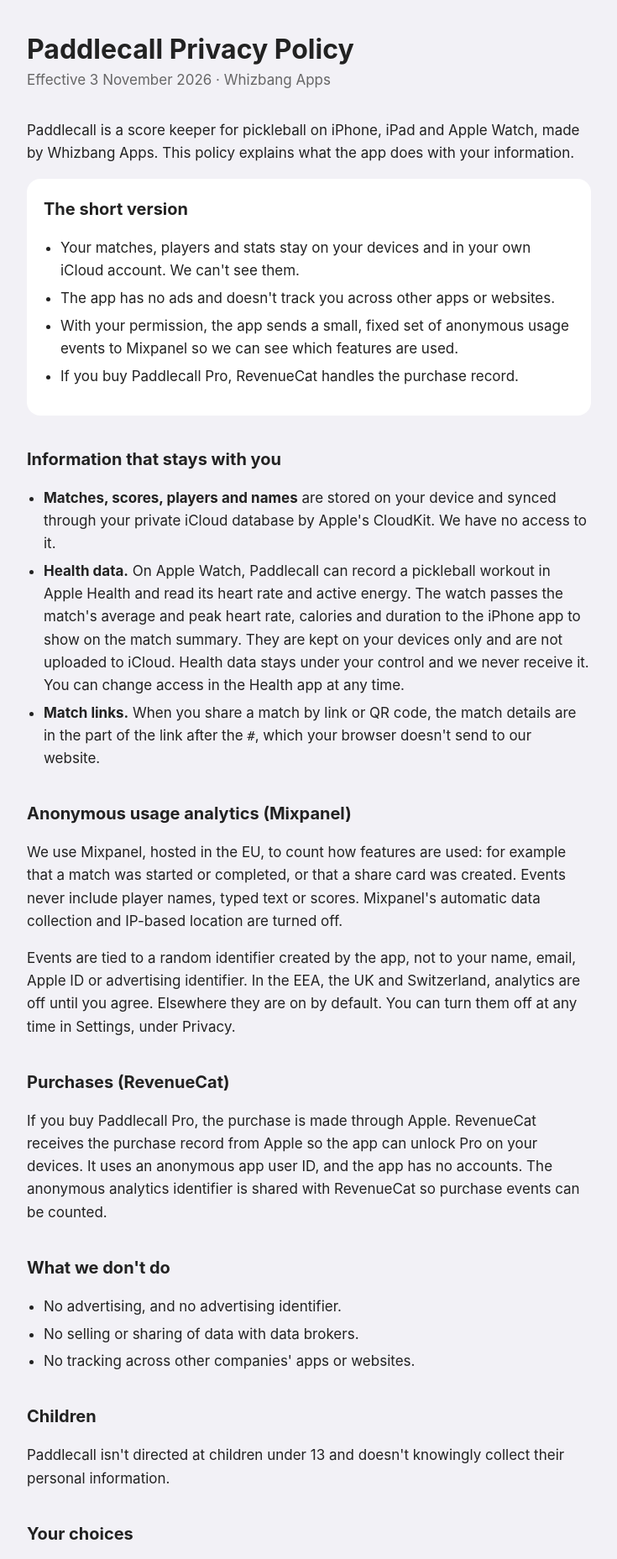
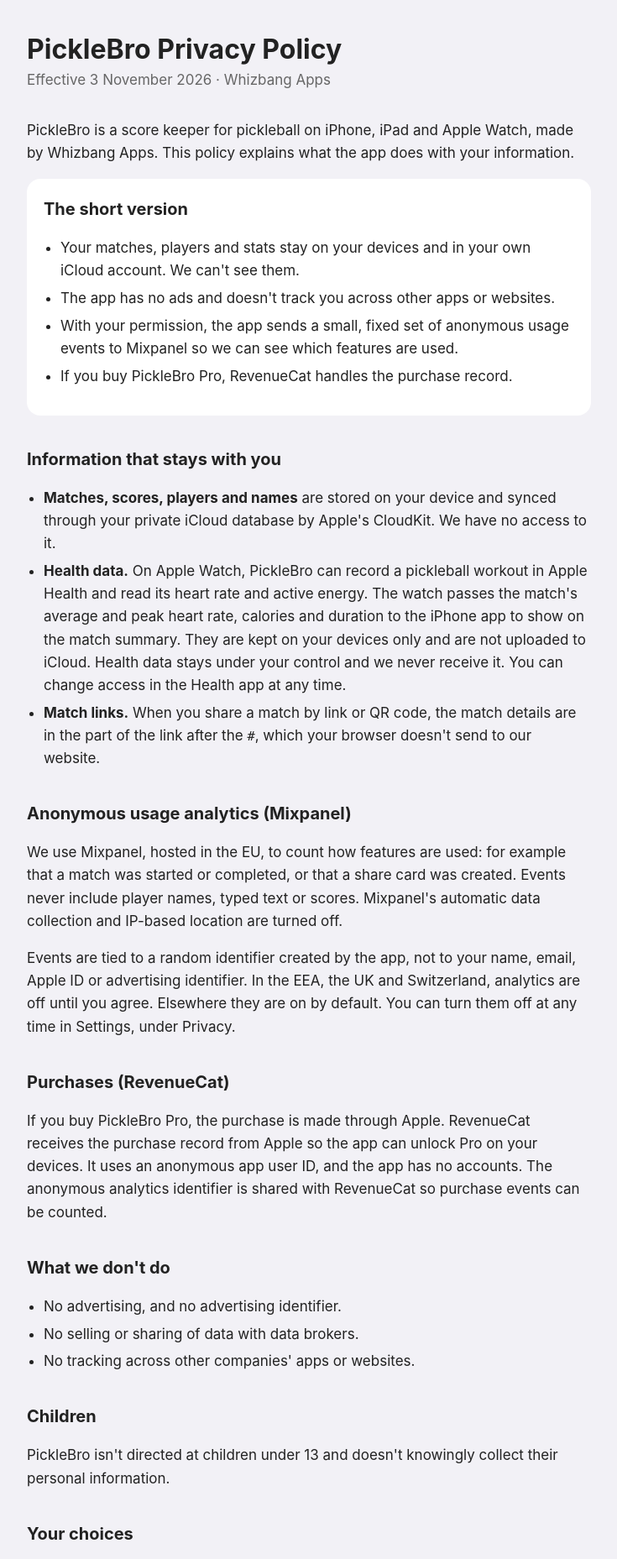
Before and after one commit to markhmwong/whizbangsite, a plain HTML site: page pickleball/privacy.html in a window 1280 px wide. Shown: the top 1857 px of the page at 84% size, without its empty margins (272-1007 px from the left). Drawn offline with Linux system fonts and the light colour scheme.

Commit message:
Rename Paddlecall to PickleBro on the privacy policy and match page
Co-Authored-By: Claude Opus 5.5 <noreply@anthropic.com>

```diff
--- a/pickleball/privacy.html
+++ b/pickleball/privacy.html
@@ -3,8 +3,8 @@
 <head>
 <meta charset="utf-8">
 <meta name="viewport" content="width=device-width, initial-scale=1">
-<title>Paddlecall Privacy Policy</title>
-<meta name="description" content="How Paddlecall, the pickleball score keeper by Whizbang Apps, handles your information.">
+<title>PickleBro Privacy Policy</title>
+<meta name="description" content="How PickleBro, the pickleball score keeper by Whizbang Apps, handles your information.">
 <style>
   :root { color-scheme: light dark; --bg: #f2f1f6; --fg: #222; --muted: #666; --accent: #1f7a5c; --card: #fff; }
   @media (prefers-color-scheme: dark) { :root { --bg: #111; --fg: #eee; --muted: #aaa; --accent: #5cc79f; --card: #1c1c1e; } }
@@ -23,10 +23,10 @@
 </head>
 <body>
 <main>
-  <h1>Paddlecall Privacy Policy</h1>
+  <h1>PickleBro Privacy Policy</h1>
   <p class="meta">Effective 3 November 2026 · Whizbang Apps</p>
 
-  <p>Paddlecall is a score keeper for pickleball on iPhone, iPad and Apple Watch, made by Whizbang Apps. This policy explains what the app does with your information.</p>
+  <p>PickleBro is a score keeper for pickleball on iPhone, iPad and Apple Watch, made by Whizbang Apps. This policy explains what the app does with your information.</p>
 
   <section class="summary">
     <h2>The short version</h2>
@@ -34,14 +34,14 @@
       <li>Your matches, players and stats stay on your devices and in your own iCloud account. We can't see them.</li>
       <li>The app has no ads and doesn't track you across other apps or websites.</li>
       <li>With your permission, the app sends a small, fixed set of anonymous usage events to Mixpanel so we can see which features are used.</li>
-      <li>If you buy Paddlecall Pro, RevenueCat handles the purchase record.</li>
+      <li>If you buy PickleBro Pro, RevenueCat handles the purchase record.</li>
     </ul>
   </section>
 
   <h2>Information that stays with you</h2>
   <ul>
     <li><strong>Matches, scores, players and names</strong> are stored on your device and synced through your private iCloud database by Apple's CloudKit. We have no access to it.</li>
-    <li><strong>Health data.</strong> On Apple Watch, Paddlecall can record a pickleball workout in Apple Health and read its heart rate and active energy. The watch passes the match's average and peak heart rate, calories and duration to the iPhone app to show on the match summary. They are kept on your devices only and are not uploaded to iCloud. Health data stays under your control and we never receive it. You can change access in the Health app at any time.</li>
+    <li><strong>Health data.</strong> On Apple Watch, PickleBro can record a pickleball workout in Apple Health and read its heart rate and active energy. The watch passes the match's average and peak heart rate, calories and duration to the iPhone app to show on the match summary. They are kept on your devices only and are not uploaded to iCloud. Health data stays under your control and we never receive it. You can change access in the Health app at any time.</li>
     <li><strong>Match links.</strong> When you share a match by link or QR code, the match details are in the part of the link after the <code>#</code>, which your browser doesn't send to our website.</li>
   </ul>
 
@@ -50,7 +50,7 @@
   <p>Events are tied to a random identifier created by the app, not to your name, email, Apple ID or advertising identifier. In the EEA, the UK and Switzerland, analytics are off until you agree. Elsewhere they are on by default. You can turn them off at any time in Settings, under Privacy.</p>
 
   <h2>Purchases (RevenueCat)</h2>
-  <p>If you buy Paddlecall Pro, the purchase is made through Apple. RevenueCat receives the purchase record from Apple so the app can unlock Pro on your devices. It uses an anonymous app user ID, and the app has no accounts. The anonymous analytics identifier is shared with RevenueCat so purchase events can be counted.</p>
+  <p>If you buy PickleBro Pro, the purchase is made through Apple. RevenueCat receives the purchase record from Apple so the app can unlock Pro on your devices. It uses an anonymous app user ID, and the app has no accounts. The anonymous analytics identifier is shared with RevenueCat so purchase events can be counted.</p>
 
   <h2>What we don't do</h2>
   <ul>
@@ -60,7 +60,7 @@
   </ul>
 
   <h2>Children</h2>
-  <p>Paddlecall isn't directed at children under 13 and doesn't knowingly collect their personal information.</p>
+  <p>PickleBro isn't directed at children under 13 and doesn't knowingly collect their personal information.</p>
 
   <h2>Your choices</h2>
   <ul>
@@ -71,7 +71,7 @@
 
   <h2>Changes and contact</h2>
   <p>We'll update this page if anything here changes, and change the date above.</p>
-  <p>Questions? Email <a href="mailto:hello@whizbangapps.dev?subject=Paddlecall%20privacy">hello@whizbangapps.dev</a>.</p>
+  <p>Questions? Email <a href="mailto:hello@whizbangapps.dev?subject=PickleBro%20privacy">hello@whizbangapps.dev</a>.</p>
 </main>
 </body>
 </html>
```
Also changed, not shown: pickleball/m.html (+4 -4 lines).
